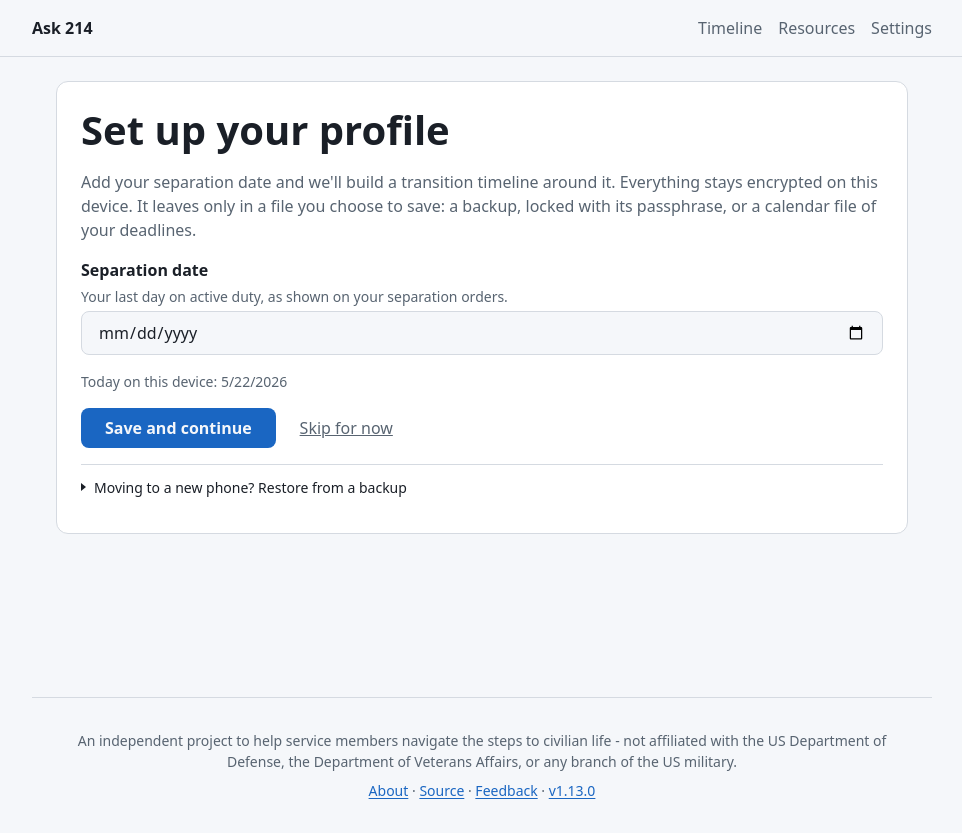
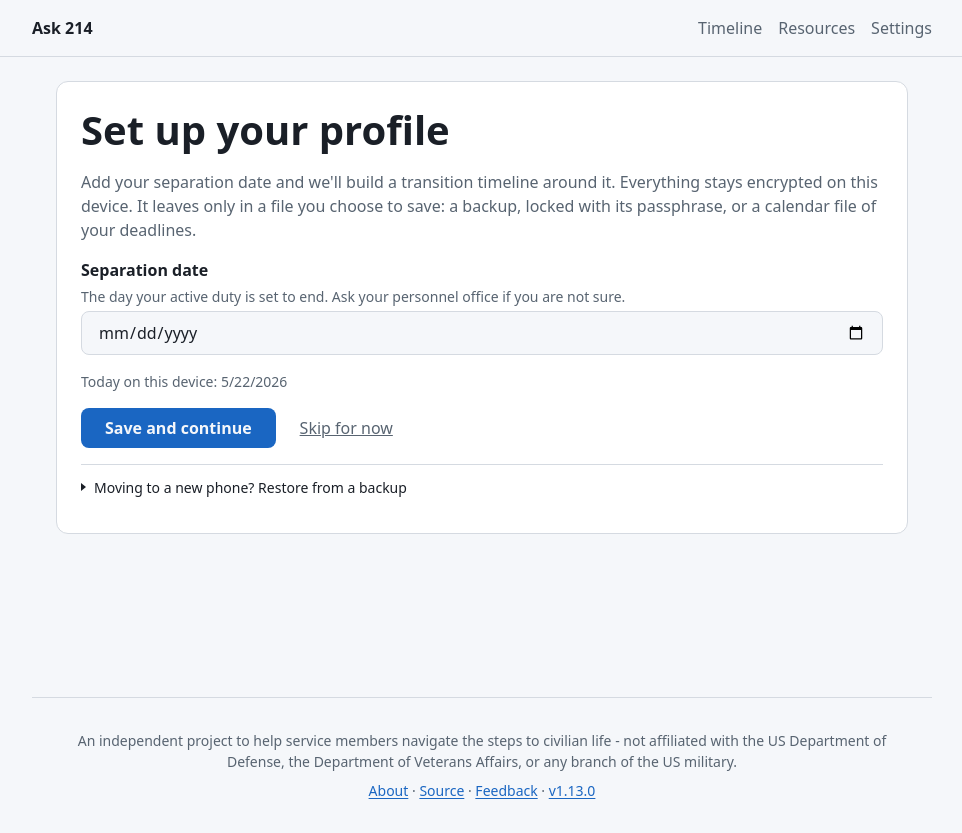
Before and after one commit to GoudyMT/ask214, a SvelteKit app: page /wizard in a window 1280 px wide. Shown: the whole page, without its empty margins (158-1120 px from the left). Built offline with nearby package versions, Linux system fonts and the light colour scheme.

Commit message:
fix: describe the separation date as the day active duty is set to end

```diff
--- a/src/routes/settings/+page.svelte
+++ b/src/routes/settings/+page.svelte
@@ -605,7 +605,7 @@
 						id="eaos"
 						label="Separation date"
 						value={currentEaos}
-						hint="Your last day on active duty, as shown on your separation orders."
+						hint="The day your active duty is set to end. Ask your personnel office if you are not sure."
 						onSave={saveEaos}
 					/>
 					<SkillBridgePlanRow
--- a/src/routes/wizard/+page.svelte
+++ b/src/routes/wizard/+page.svelte
@@ -172,7 +172,7 @@
 				{error}
 				onchange={onInput}
 				label="Separation date"
-				hint="Your last day on active duty, as shown on your separation orders."
+				hint="The day your active duty is set to end. Ask your personnel office if you are not sure."
 			/>
 			<p class="wizard__today">Today on this device: {todayDisplay}</p>
 
```
Also changed, not shown: 1 other file (tests, documents, lock files or other folders).
